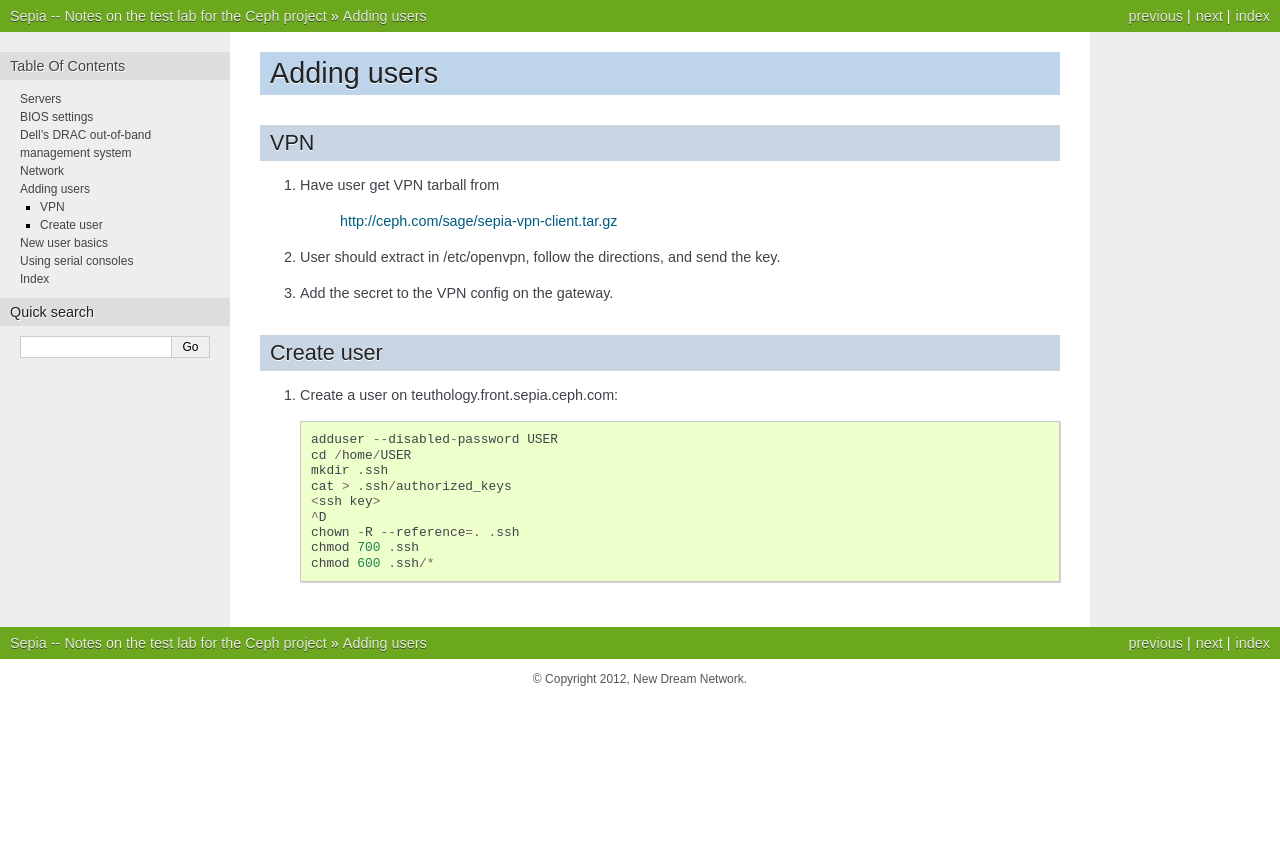
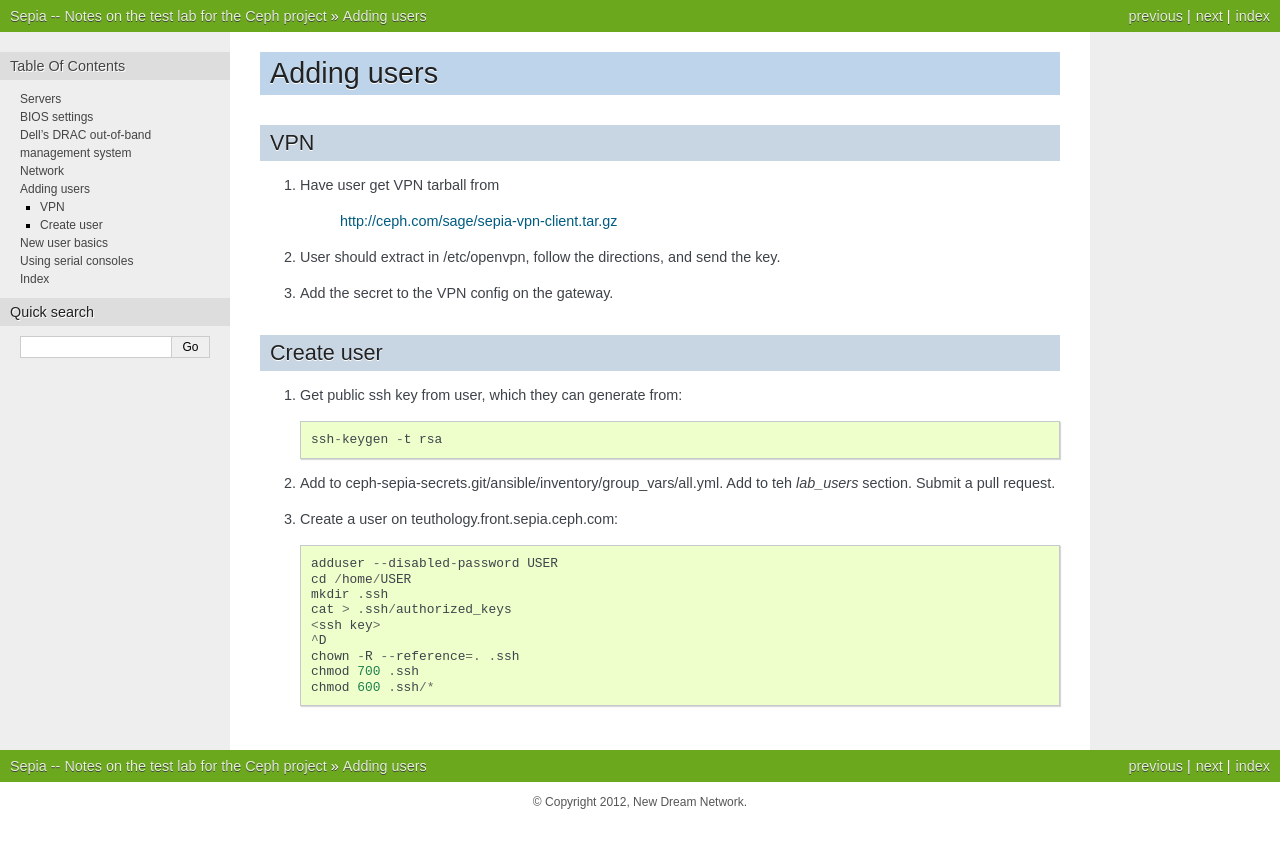
Before and after one commit to ceph/sepia, a Sphinx documentation site: the page built from doc/adding_users.rst, in a window 1280 px wide. Shown: the top 848 px of the page. Built offline with Sphinx 7.4.7, drawn with Linux system fonts in a browser that asks for light colours.

Commit message:
expand adding users a bit
Signed-off-by: Sage Weil <sage@redhat.com>

```diff
--- a/doc/adding_users.rst
+++ b/doc/adding_users.rst
@@ -15,6 +15,12 @@
 Create user
 -----------
 
+#. Get public ssh key from user, which they can generate from::
+
+    ssh-keygen -t rsa
+
+#. Add to ceph-sepia-secrets.git/ansible/inventory/group_vars/all.yml.  Add to teh `lab_users` section.  Submit a pull request.
+
 #. Create a user on teuthology.front.sepia.ceph.com::
 
      adduser --disabled-password USER
```
